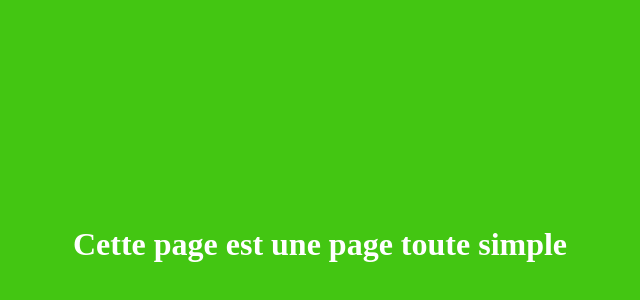
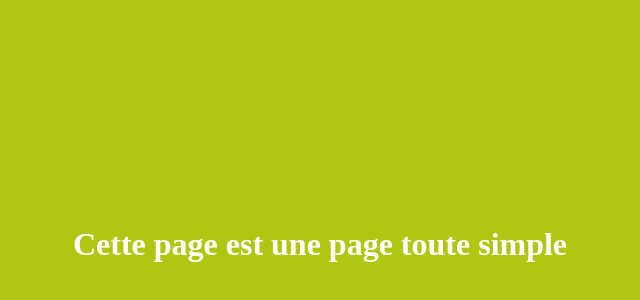
Before and after one commit to bouchtateam/bouchtarepo, a plain HTML site: page index.html in a window 1280 px wide. Shown: the part 48-348 px from the top of the page, without its empty margins (320-960 px from the left). Drawn offline with Linux system fonts and the light colour scheme.

```diff
--- a/index.html
+++ b/index.html
@@ -3,7 +3,7 @@
   <head>
     <title>Coucou</title>
   </head>
-  <body style="background-color:#43C612">
+  <body style="background-color:#B1C612">
 <h1 style="padding-top:20%; padding-bottom:20%; text-align:center; color:#FFFFFF">
   Cette page est une
   page toute simple
```
